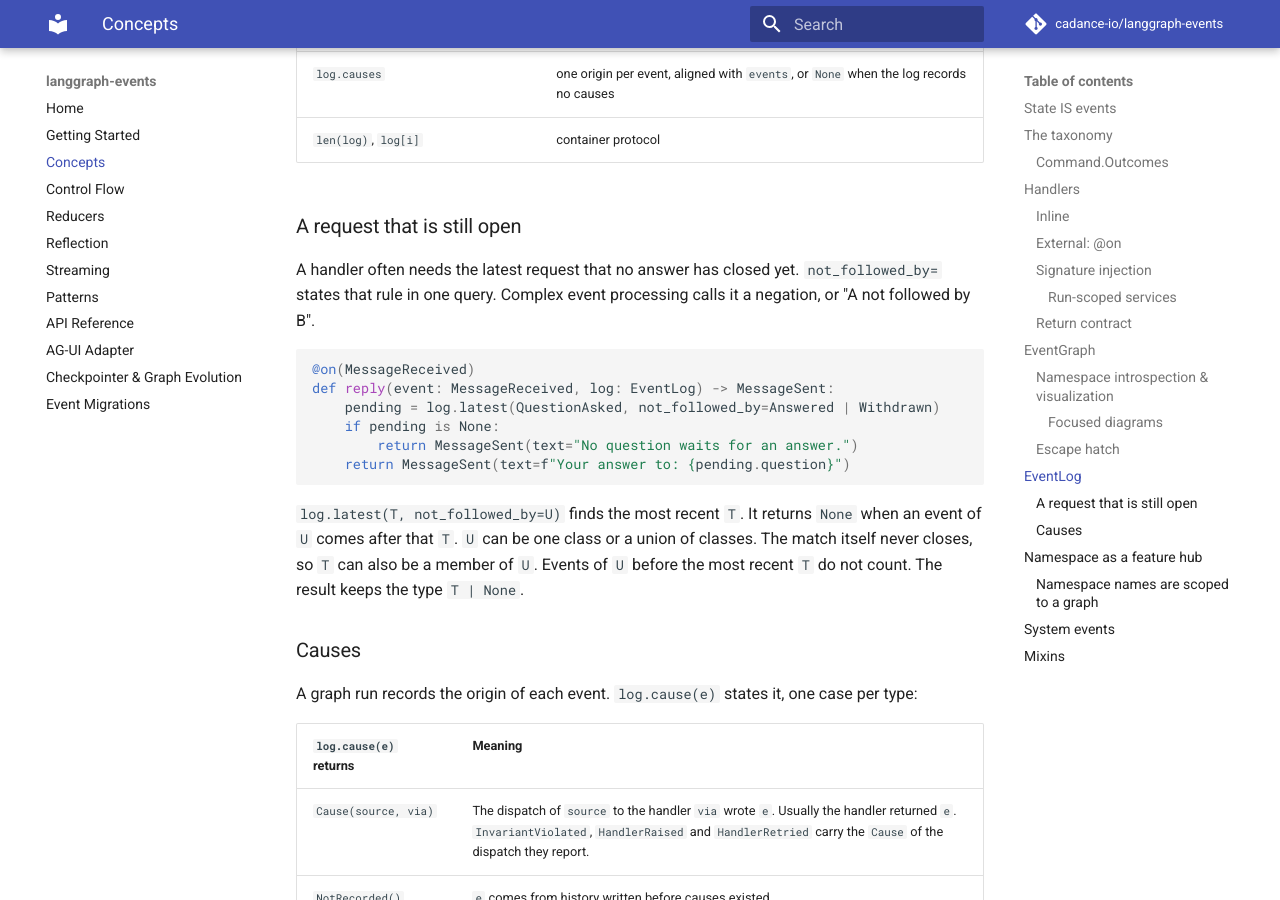
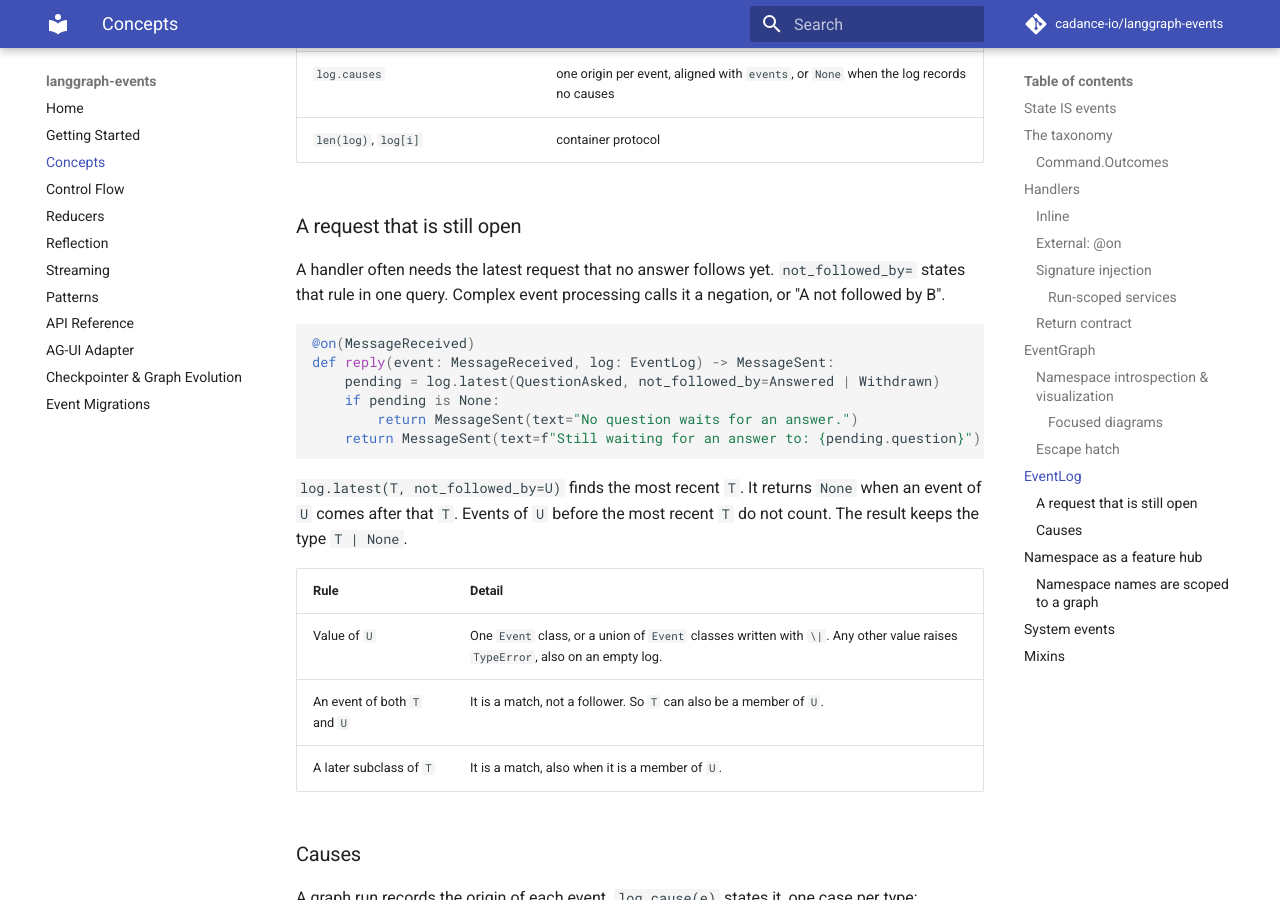
Before and after one commit to cadance-io/langgraph-events, an MkDocs documentation site: the page built from docs/concepts.md, in a window 1280 px wide and 900 px high, scrolled down 8162 px. Built offline with MkDocs 1.6.1 and Material for MkDocs 9.7.7, drawn with Linux system fonts in a browser that asks for light colours; comment, search, counter and statistics services are not loaded.

Commit message:
fix: latest() refuses a not_followed_by that is not an Event class
Review findings on the not_followed_by keyword:

- latest() checks not_followed_by before the scan. A value that is not an
  Event class, or a union of them, raises TypeError, also on an empty log.
  Before, it raised only when the scan reached a non-matching event.
- The docstring and the docs state the rule with the API words, not
  "close". A table lists the value rule, an event of both types, and a
  later subclass of the match type.
- docs/reflection.md says that the latest op of the query tool takes no
  not_followed_by.
- The tests use one behaviour each. The union test checks each member.

Co-Authored-By: Claude Opus 5.5 <noreply@anthropic.com>
Claude-Session: https://claude.ai/code/session_01Vy7zkH7L9iYWjHgdXrCbRp

````diff
--- a/docs/concepts.md
+++ b/docs/concepts.md
@@ -283,7 +283,7 @@ def evaluate(event: DraftProduced, log: EventLog) -> CritiqueReceived | FinalDra
 
 ### A request that is still open
 
-A handler often needs the latest request that no answer has closed yet.
+A handler often needs the latest request that no answer follows yet.
 `not_followed_by=` states that rule in one query. Complex event processing calls
 it a negation, or "A not followed by B".
 
@@ -293,13 +293,18 @@ def reply(event: MessageReceived, log: EventLog) -> MessageSent:
     pending = log.latest(QuestionAsked, not_followed_by=Answered | Withdrawn)
     if pending is None:
         return MessageSent(text="No question waits for an answer.")
-    return MessageSent(text=f"Your answer to: {pending.question}")
+    return MessageSent(text=f"Still waiting for an answer to: {pending.question}")
 ```
 
 `log.latest(T, not_followed_by=U)` finds the most recent `T`. It returns `None` when
-an event of `U` comes after that `T`. `U` can be one class or a union of classes. The
-match itself never closes, so `T` can also be a member of `U`. Events of `U` before
-the most recent `T` do not count. The result keeps the type `T | None`.
+an event of `U` comes after that `T`. Events of `U` before the most recent `T` do not
+count. The result keeps the type `T | None`.
+
+| Rule | Detail |
+|---|---|
+| Value of `U` | One `Event` class, or a union of `Event` classes written with `\|`. Any other value raises `TypeError`, also on an empty log. |
+| An event of both `T` and `U` | It is a match, not a follower. So `T` can also be a member of `U`. |
+| A later subclass of `T` | It is a match, also when it is a member of `U`. |
 
 ### Causes
 
````
Also changed, not shown: CHANGELOG.md (+3 -2 lines), docs/reflection.md (+1 -1 lines), 2 other files.
